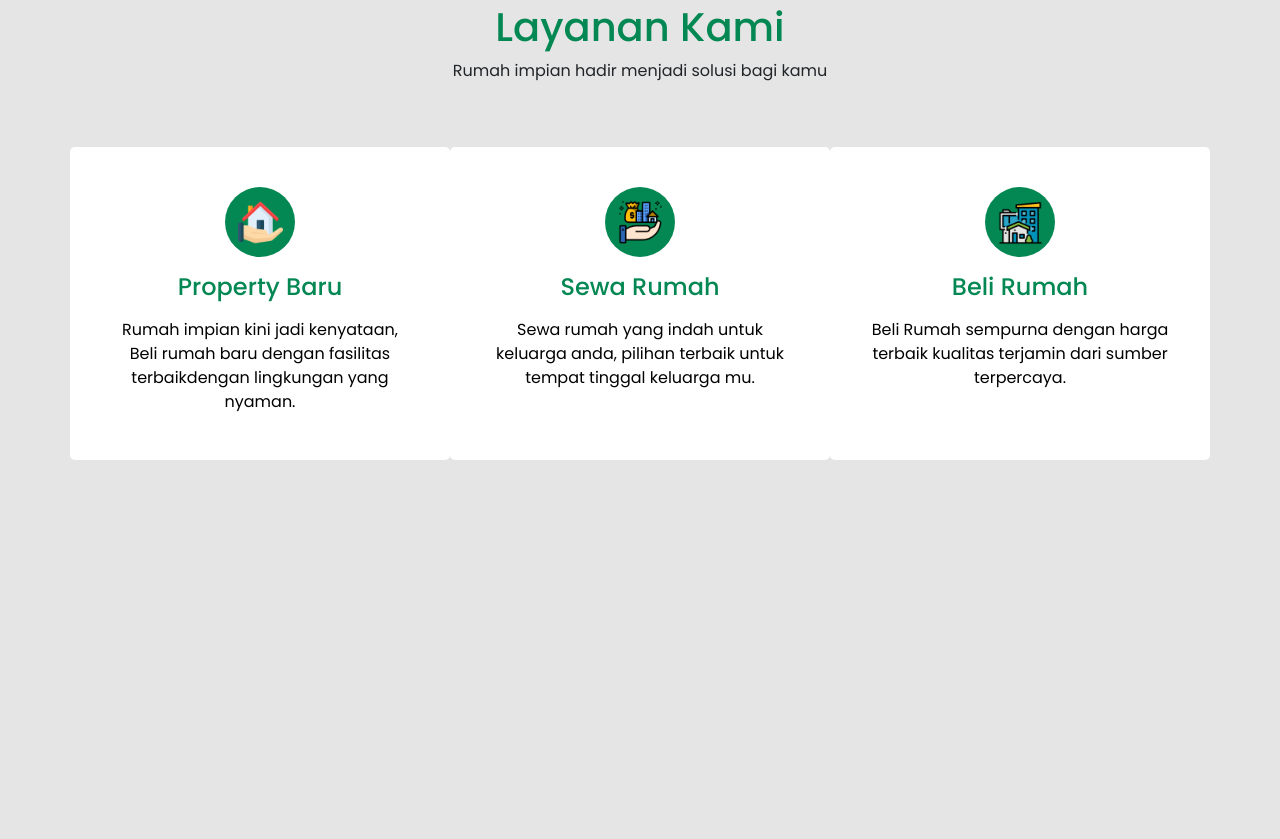
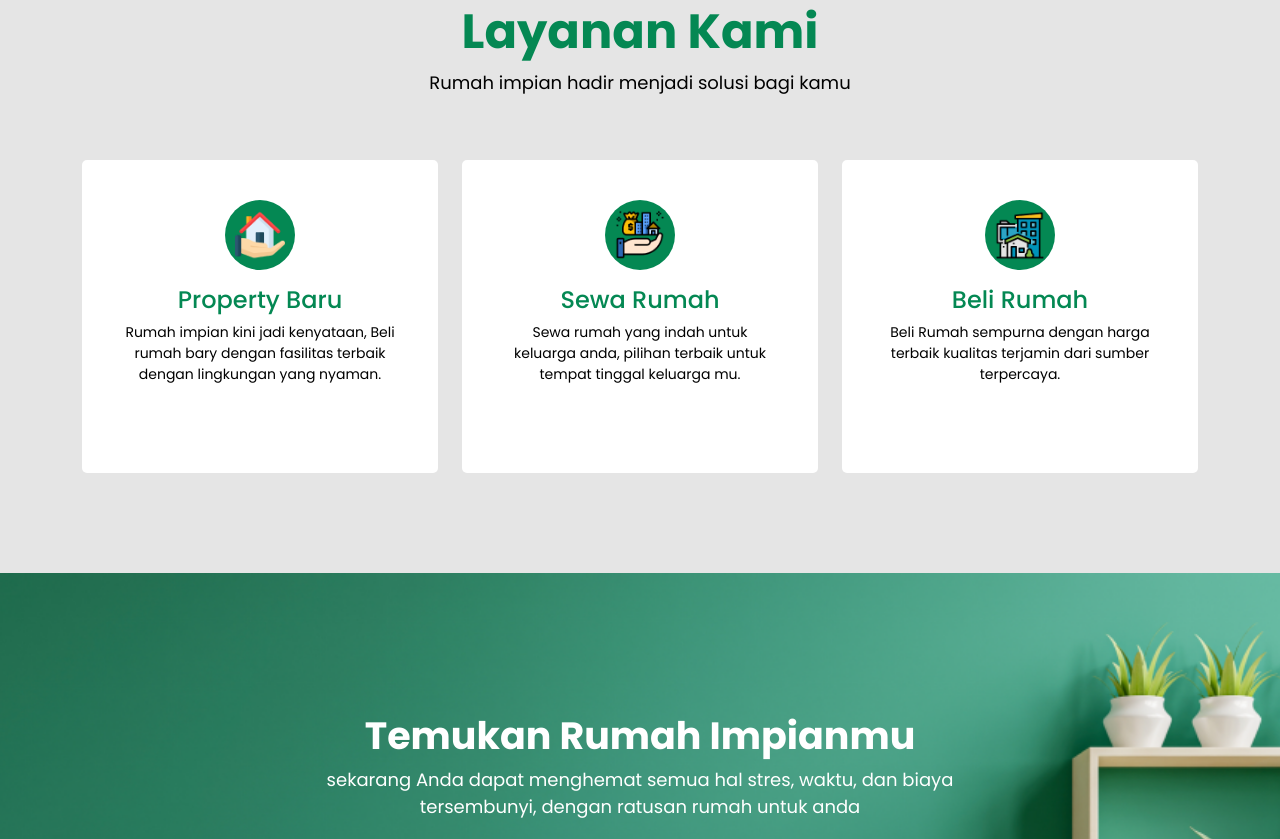
Before and after one commit to iranarayaishak61-sketch/project-RPL-B, a plain HTML site: page index.html in a window 1280 px wide. Shown: the part 897-1736 px from the top of the page. Before the commit the page ends 1457 px from the top, so only its background shows below. Drawn offline with nearby package versions, Linux system fonts and the light colour scheme.

Commit message:
Pesan kita

```diff
--- a/index.html
+++ b/index.html
@@ -10,23 +10,33 @@
       integrity="sha384-sRIl4kxILFvY47J16cr9ZwB07vP4J8+LH7qKQnuqkuIAvNWLzeN8tE5YBujZqJLB"
       crossorigin="anonymous"
     />
-
     <link rel="preconnect" href="https://fonts.googleapis.com" />
     <link rel="preconnect" href="https://fonts.gstatic.com" crossorigin />
     <link
       href="https://fonts.googleapis.com/css2?family=Poppins:wght@400;500;700&display=swap"
       rel="stylesheet"
     />
-
-    <link rel="shortcut icon" href="image/logo rumah impian.png" type="image/x-icon">
-
-    <link rel="stylesheet" href="style.css">
+    <link
+      rel="shortcut icon"
+      href="image/logo rumah impian.png"
+      type="image/x-icon"
+    />
+    <link rel="stylesheet" href="style.css" />
   </head>
   <body>
-    <!-- Navbar -->
-    <nav class="navbar navbar-expand-lg bg-transparent navbar-dark position-fixed w-100">
+    <!-- NAVBAR -->
+    <nav
+      class="navbar navbar-expand-lg bg-transparent navbar-dark position-fixed w-100"
+    >
       <div class="container">
-        <a class="navbar-brand" href="#"> <img src="image/logo rumah impian.png" alt="Logo" width="30" class="d-inline-block align-text-top me-2"> Rumah Impian</a>
+        <a class="navbar-brand" href="#"
+          ><img
+            src="image/logo rumah impian.png"
+            alt="Logo"
+            width="30"
+            class="d-inline-block align-text-top me-2"
+          />Rumah Impian</a
+        >
         <button
           class="navbar-toggler"
           type="button"
@@ -41,7 +51,9 @@
         <div class="collapse navbar-collapse" id="navbarNav">
           <ul class="navbar-nav mx-auto">
             <li class="nav-item">
-              <a class="nav-link active" aria-current="page" href="#">Beranda</a>
+              <a class="nav-link active" aria-current="page" href="#"
+                >Beranda</a
+              >
             </li>
             <li class="nav-item">
               <a class="nav-link" href="#">Layanan</a>
@@ -60,7 +72,7 @@
         </div>
       </div>
     </nav>
-    <!-- End Navbar -->
+    <!-- END NAVBAR -->
 
     <!-- section hero -->
     <section id="hero">
@@ -68,64 +80,100 @@
         <div class="row h-100">
           <div class="col-md-6 my-auto text-hero">
             <h1>Membantu Temukan Rumah Impian.</h1>
-            <p class="mt-4 mb-4"><span class="fw-bold">Rumah Impian</span> hadir untuk temukan rumah terbaik untukmu, untuk di jual ataupun di sewa dengan sumber<br> terpercaya.</p>
-            <button class="btn-lg">Temukan Rumah </button>
-            <img src="image/arrow.png" alt="">
+            <p class="mt-4 mb-4">
+              <span class="fw-bold">Rumah Impian</span> hadir untuk temukan
+              rumah terbaik untukmu, untuk di jual ataupun di sewa dengan sumber
+              terpercaya.
+            </p>
+            <button class="btn-lg">Temukan Rumah</button>
+            <img src="image/arrow.png" alt="" />
           </div>
         </div>
-        <img src="image/herro-banner.png" alt="" class="position-absolute end-0 bottom-0 h-100">
-        <img src="image/accent-banner.png" alt="" class="position-absolute start-0 top-0 h-100 accent-banner">
+        <img
+          src="image/herro-banner.png"
+          alt=""
+          class="position-absolute end-0 bottom-0 h-100"
+        />
+        <img
+          src="image/accent-banner.png"
+          alt=""
+          class="position-absolute start-0 top-0 h-100 accent-banner"
+        />
       </div>
     </section>
-    <!-- End Section hero -->
+    <!-- end section hero -->
 
-    <!-- Section Layanan -->
+    <!-- section layanan -->
     <section id="our-service">
-      <div class="container h-100 ">
+      <div class="container">
         <div class="row">
-          <div class="col-md text-center">
+          <div class="col-12 text-center">
             <h1>Layanan Kami</h1>
             <p>Rumah impian hadir menjadi solusi bagi kamu</p>
           </div>
         </div>
         <div class="row mt-5">
-          <div class="col-md-4 card-layanan">
+          <div class="col-md-4">
+            <div class="card-layanan text-center">
               <div class="container-img position-relative mx-auto">
-              <img src="image/house 1.png" alt="" height="45">
+                <img src="image/house 1.png" alt="" class="position-absolute top-50 start-50 translate-middle" height="50"/>
               </div>
-            <h4 class="mt-3 mb-3 t text-center">Property Baru</h4>
-            <p class="text-center">Rumah impian kini jadi kenyataan, Beli rumah baru dengan
-              fasilitas
-              terbaikdengan lingkungan yang nyaman.
+              <h4 class="mt-3">Property Baru</h4>
+              <p class="mt-2">
+                Rumah impian kini jadi kenyataan, Beli rumah bary dengan
+                fasilitas terbaik dengan lingkungan yang nyaman.
               </p>
             </div>
-          <div class="col-md-4 card-layanan">
+          </div>
+          <div class="col-md-4">
+            <div class="card-layanan text-center">
               <div class="container-img position-relative mx-auto">
-              <img src="image/assets 1.png" alt="" height="45">
+                <img src="image/assets 1.png" alt="" class="position-absolute top-50 start-50 translate-middle" height="50"/>
               </div>
-            <h4 class="mt-3 mb-3 t text-center">Sewa Rumah</h4>
-            <p class="text-center">
+              <h4 class="mt-3">Sewa Rumah</h4>
+              <p class="mt-2">
                 Sewa rumah yang indah untuk keluarga
                 anda, pilihan terbaik untuk tempat
                 tinggal keluarga mu.
               </p>
             </div>
-          <div class="col-md-4 card-layanan">
+          </div>
+          <div class="col-md-4">
+            <div class="card-layanan text-center">
               <div class="container-img position-relative mx-auto">
-              <img src="image/town 1.png" alt="" height="45">
+                <img src="image/town 1.png" alt="" class="position-absolute top-50 start-50 translate-middle" height="50"/>
               </div>
-            <h4 class="mt-3 mb-3 t text-center">Beli Rumah</h4>
-            <p class="text-center">
+              <h4 class="mt-3">Beli Rumah</h4>
+              <p class="mt-2">
                 Beli Rumah sempurna dengan harga
                 terbaik kualitas terjamin dari sumber
                 terpercaya.
               </p>
             </div>
           </div>
-
+        </div>
       </div>
     </section>
-    <!-- End Section Layanan -->
+
+    <!-- end section layanan -->
+
+    <!-- section temukan rumah -->
+    <section id="temukan-rumah">
+      <div class="container">
+        <div class="row">
+          <div class="col-12 text-center">
+            <h1 class="tmk-rumah">
+              Temukan Rumah Impianmu
+            </h1>
+            <p class="sub-tmk-rmh">
+              sekarang Anda dapat menghemat semua hal stres, waktu, dan biaya<br> tersembunyi, dengan ratusan rumah untuk anda
+            </p>
+          </div>
+        </div>
+      </div>
+    </section>
+    <!-- end section temukan rumah -->
+
     <script
       src="https://cdn.jsdelivr.net/npm/bootstrap@5.3.8/dist/js/bootstrap.bundle.min.js"
       integrity="sha384-FKyoEForCGlyvwx9Hj09JcYn3nv7wiPVlz7YYwJrWVcXK/BmnVDxM+D2scQbITxI"
--- a/style.css
+++ b/style.css
@@ -1,11 +1,11 @@
 :root{
-    --pr-hijau: #048853;
+    --pr-hijau:#048853;
 }
+
 
 body{
     font-family: "Poppins";
-    background-color: #E5E5E5;
-
+    background-color: #E5E5E5 ;
 }
 
 .navbar{
@@ -47,11 +47,11 @@ body{
     border: none;
     font-size: 16px;
     font-weight: 400;
-    color: #fff;
+    color:#fff;
 }
 /* navbar end */
 
-/* Style Hero */
+/* style hero  */
 #hero{
     background: linear-gradient(160deg, var(--pr-hijau), #000);
     height: 100vh;
@@ -62,13 +62,15 @@ body{
     color: #fff;
     line-height: 70px;
 }
+
 .text-hero p{
     font-size: 16px;
     font-weight: 400;
     color: #fff;
     line-height: 30px;
-    width: 85%;
+    width:75%;
 }
+
 .btn-lg{
     width: 237px;
     height: 70px;
@@ -76,58 +78,90 @@ body{
     font-weight: 700;
     background-color: #fff;
     color: var(--pr-hijau);
-    border: none;
+    border:none;
 }
-/* End Style Hero */
 
-/* Layanan Style */
+
+/* end style hero */
+
+/* layanan style */
 #our-service{
     padding: 100px 0;
+    width: 100%;
 }
-.container h1{
+h1{
+    font-size: 48px;
+    font-weight: 700;
     color: var(--pr-hijau);
-    font-size: 48;
-    font-weight: 500;
 }
-.container-img{
-    display: flex;
-    justify-content: center;
-    align-items: center;
-    height: 70px;
-    width: 70px;
-    border-radius: 50%;
-    background-color: var(--pr-hijau);
+p{
+    font-size: 18px;
+    font-weight: 400;
+    color: #000;
 }
 .card-layanan{
     height: 313px;
+    border-radius: 5px;
+    background-color: #fff;
     padding: 40px;
-    background-color:#fff;
-    border-radius: 5px;
+    transition: all 0.1s ease-in;
+}
+.container-img{
+    height: 70px;
+    width: 70px;
+    background-color: var(--pr-hijau);
+    border-radius: 50%;
+    transition: all 0.1s ease-in;
 }
 .card-layanan h4{
-    font-size: 24;
+    font-size: 24px;
     font-weight: 500;
     color:var(--pr-hijau);
+    transition: all 0.1s ease-in;
 }
 .card-layanan p{
-    color: #000;
+    font-size: 14px;
+    font-weight: 400;
+    color:#000;
+    transition: all 0.1s ease-in;
 }
-/* Hover card */
+
+/* hover card */
 .card-layanan:hover{
-    height: 313px;
-    padding: 40px;
-    background: linear-gradient(160deg, var(--pr-hijau),#000000e4);
-    border-radius: 5px;
+    background: linear-gradient(160deg, var(--pr-hijau), #000);
+    transition: all 0.1s ease-in;
+}
+.card-layanan:hover .container-img{
+    background-color: #fff;
+    transition: all 0.1s ease-in;
 }
 .card-layanan:hover h4{
-    font-size: 24;
-    font-weight: 500;
     color: #fff;
+    transition: all 0.1s ease-in;
 }
 .card-layanan:hover p{
     color: #fff;
+    transition: all 0.1s ease-in;
 }
-.card-layanan:hover .container-img{
-    background-color: #fff;
+/* end hover card */
+/* end layanan */
+
+/* style temukan rumah */
+#temukan-rumah{
+    height: 100vh;
+    background-image: url(image/interior\ green.png);
+    background-repeat: no-repeat;
+    background-size: cover;
+    background-position: center;
 }
-/* End Layanan */
+.tmk-rumah{
+    font-size: 38px;
+    font-weight: 700;
+    color: #fff;
+    margin-top: 140px;
+}
+.sub-tmk-rmh{
+    font-weight: 400;
+    color: #fff;
+}
+/* end style temukan rumah */
```
Also changed, not shown: image/interior green.png (added). Lines whose indentation alone changed are shown as unchanged.
